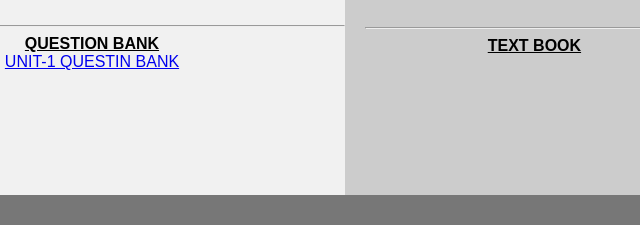
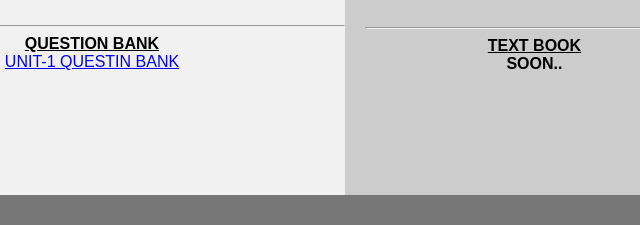
Before and after one commit to aameccse/CS6005, a plain HTML site: page index.html in a window 1280 px wide. Shown: the part 466-691 px from the top of the page, 548-1188 px from the left. Drawn offline with Linux system fonts and the light colour scheme.

Commit message:
Update index.html

```diff
--- a/index.html
+++ b/index.html
@@ -144,6 +144,7 @@ footer {
   <div style="text-align:center"><U><B>PPT  HERE</B></U><ol><li><a href="UNIT-I.pptx">UNIT 1</a></li>
      </ol><BR><BR>
   <hr><B><U>TEXT BOOK</U></B><BR>
+   <B>SOON..</B>
   </div>
 
   </aside>
```
